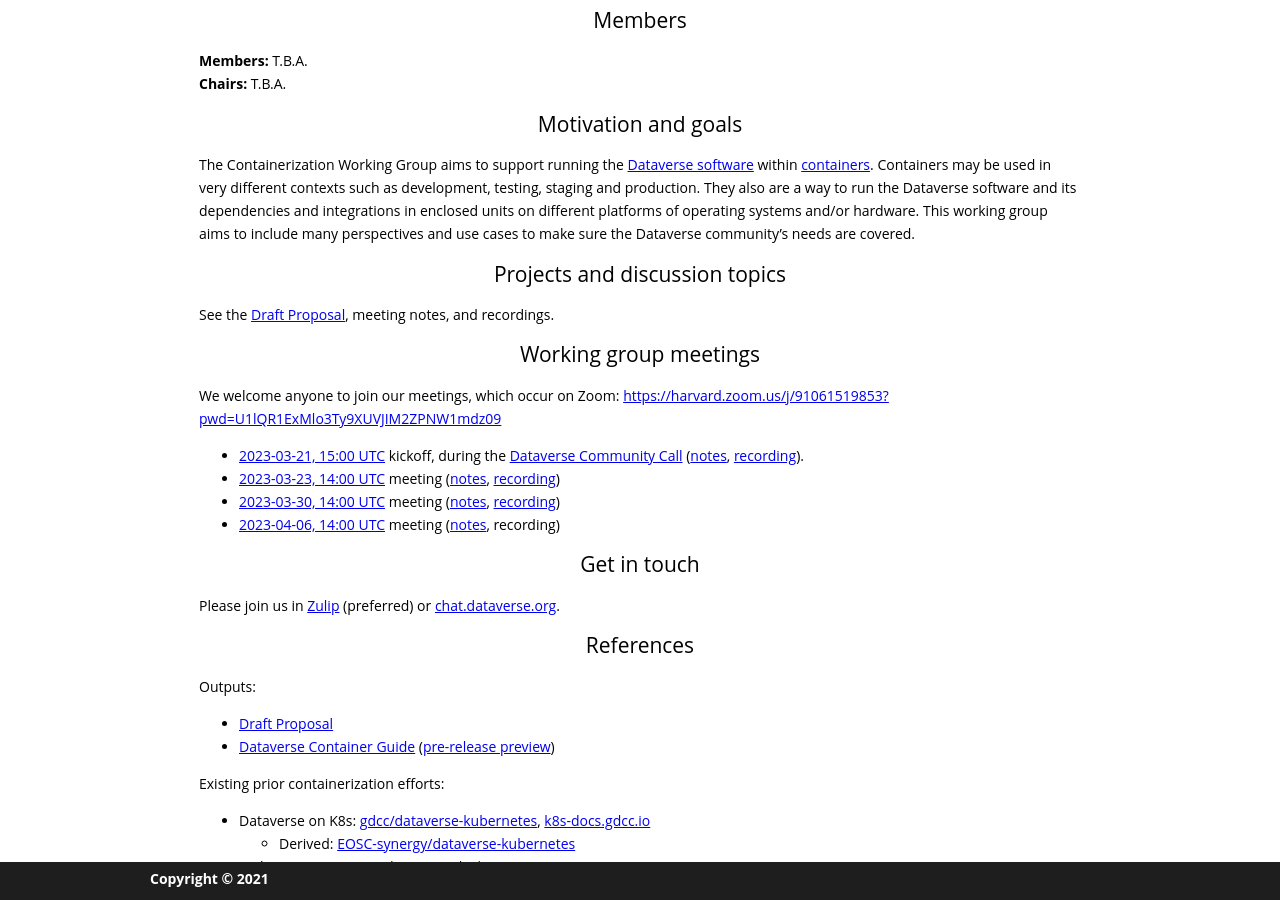
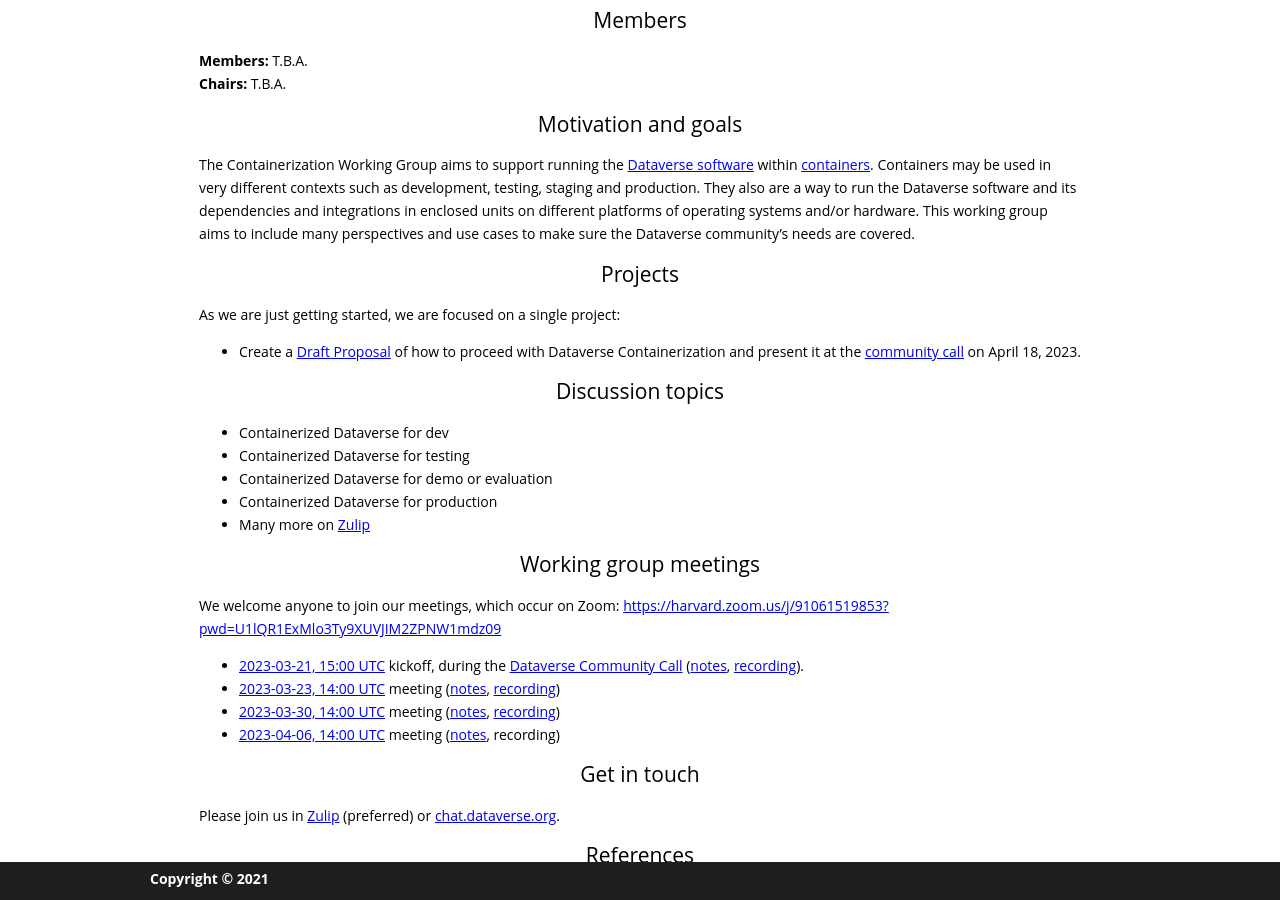
Before and after one commit to gdcc/ct.gdcc.io, a Jekyll site: the page built from index.md, in a window 1280 px wide and 900 px high, scrolled down 373 px. Built offline with Jekyll 4.4.1, drawn with Linux system fonts in a browser that asks for light colours; our own code applies the rules of GitHub Pages for plain Markdown files.

Commit message:
clarify projects and discussion topics (split)

```diff
--- a/index.md
+++ b/index.md
@@ -14,9 +14,19 @@ Containers may be used in very different contexts such as development, testing,
 They also are a way to run the Dataverse software and its dependencies and integrations in enclosed units on different platforms of operating systems and/or hardware.
 This working group aims to include many perspectives and use cases to make sure the Dataverse community's needs are covered.
 
-## Projects and discussion topics
+## Projects
 
-See the [Draft Proposal](https://docs.google.com/document/d/14DHDB24Cp_kzpYqhHCKCtnzOw8_WuLOOONyqJHSsaYM/edit), meeting notes, and recordings.
+As we are just getting started, we are focused on a single project:
+
+- Create a [Draft Proposal](https://docs.google.com/document/d/14DHDB24Cp_kzpYqhHCKCtnzOw8_WuLOOONyqJHSsaYM/edit) of how to proceed with Dataverse Containerization and present it at the [community call](https://dataverse.org/community-calls) on April 18, 2023.
+
+## Discussion topics
+
+- Containerized Dataverse for dev
+- Containerized Dataverse for testing
+- Containerized Dataverse for demo or evaluation
+- Containerized Dataverse for production
+- Many more on [Zulip](https://dataverse.zulipchat.com/#narrow/stream/375812-containers/)
 
 ## Working group meetings
 
```
